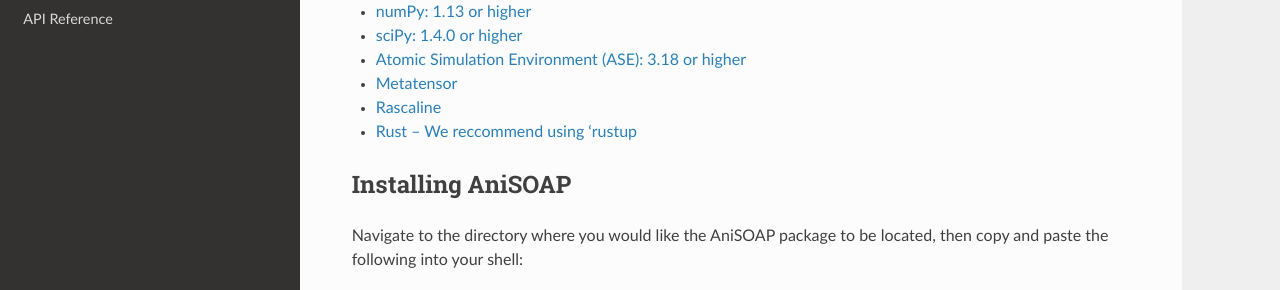
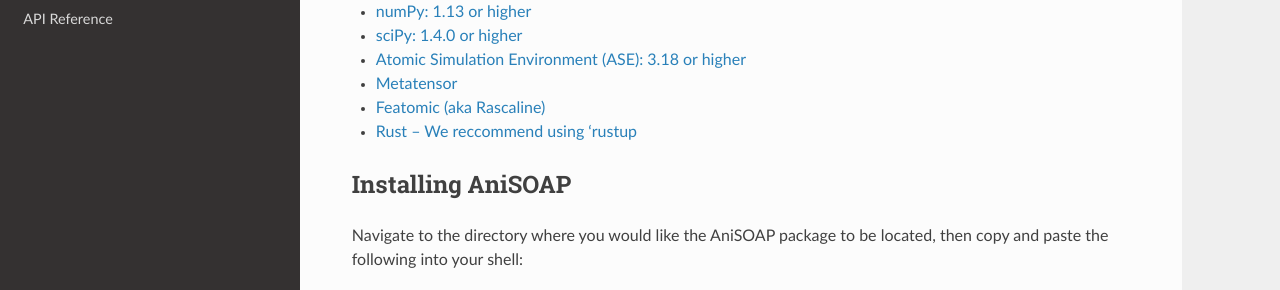
Before and after one commit to cersonsky-lab/AniSOAP, a Sphinx documentation site: the page built from docs/source/installation.rst, in a window 1280 px wide and 1264 px high. Shown: the part 312-602 px from the top of the window. Built offline with Sphinx 7.4.7 and the Read the Docs theme 3.1.0, drawn with Linux system fonts in a browser that asks for light colours.

Commit message:
updated installation.rst with proper links to metatensor and featomic/rascaline

```diff
--- a/docs/source/getting_started.rst
+++ b/docs/source/getting_started.rst
@@ -12,7 +12,7 @@
 First Steps
 -----------
 AniSOAP depends on and utilizes the packages `featomic (aka rascaline)
-<https://metatensor.github.io/featomic/latest/index.html>`_, `metatensor <https://docs.metatensor.org/latest/index.html#>`_,
+<https://metatensor.github.io/featomic/latest/index.html>`_, `metatensor <https://docs.metatensor.org/latest/index.html>`_,
 and `ase<https://wiki.fysik.dtu.dk/ase/index.html>`_.
 It may be helpful to familiarize yourself with these packages before diving into
 AniSOAP.
--- a/docs/source/installation.rst
+++ b/docs/source/installation.rst
@@ -11,8 +11,8 @@
 * `numPy: 1.13 or higher <https://numpy.org/install/>`_
 * `sciPy: 1.4.0 or higher <https://scipy.org/install/>`_
 * `Atomic Simulation Environment (ASE): 3.18 or higher <https://wiki.fysik.dtu.dk/ase/install.html>`_
-* `Metatensor <https://lab-cosmo.github.io/metatensor/latest/get-started/installation.html>`_
-* `Rascaline <https://luthaf.fr/rascaline/latest/get-started/installation.html>`_
+* `Metatensor <https://docs.metatensor.org/latest/index.html>`_
+* `Featomic (aka Rascaline) <https://metatensor.github.io/featomic/latest/index.html>`_
 * `Rust -- We reccommend using 'rustup <https://rustup.rs/>`_
 
 
```
